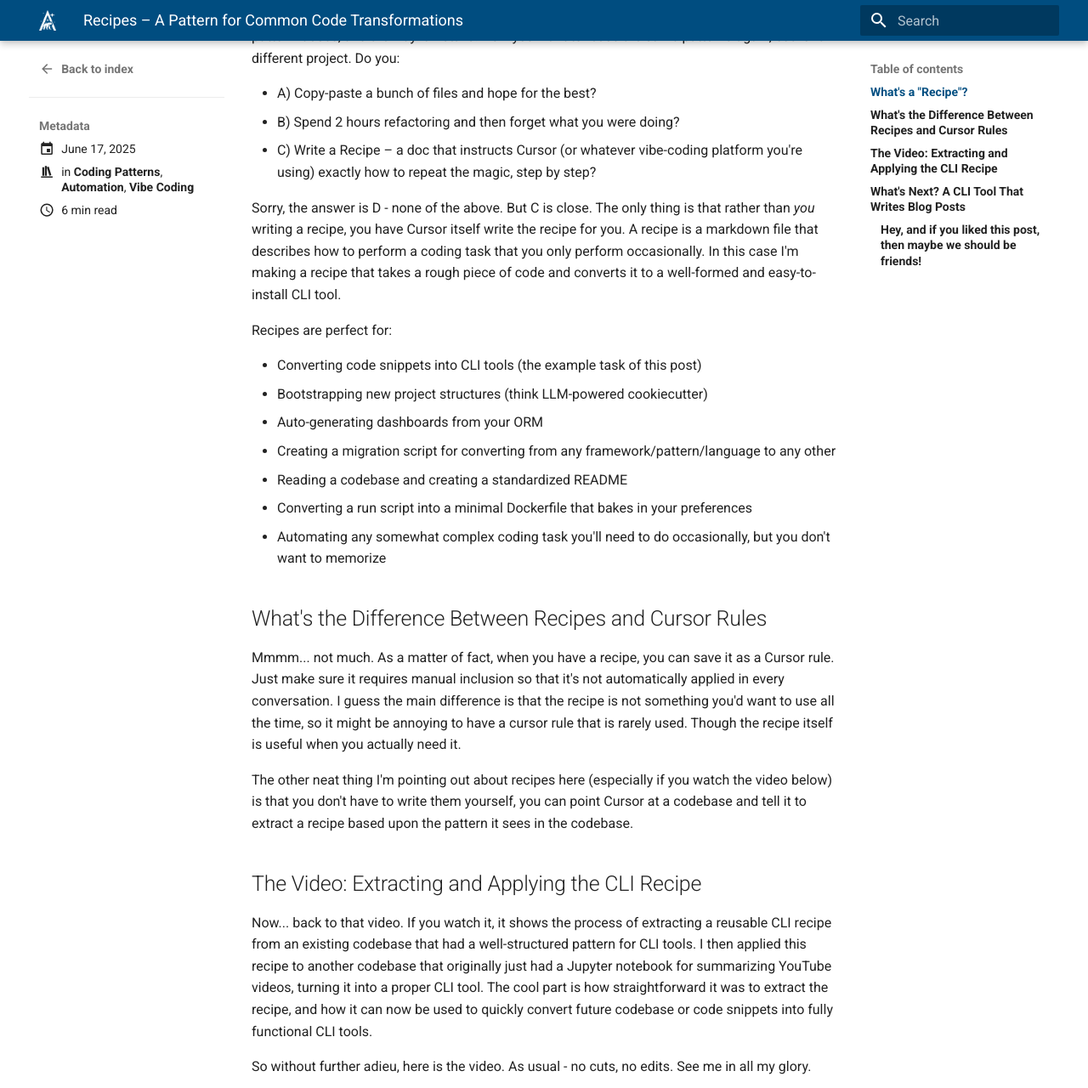
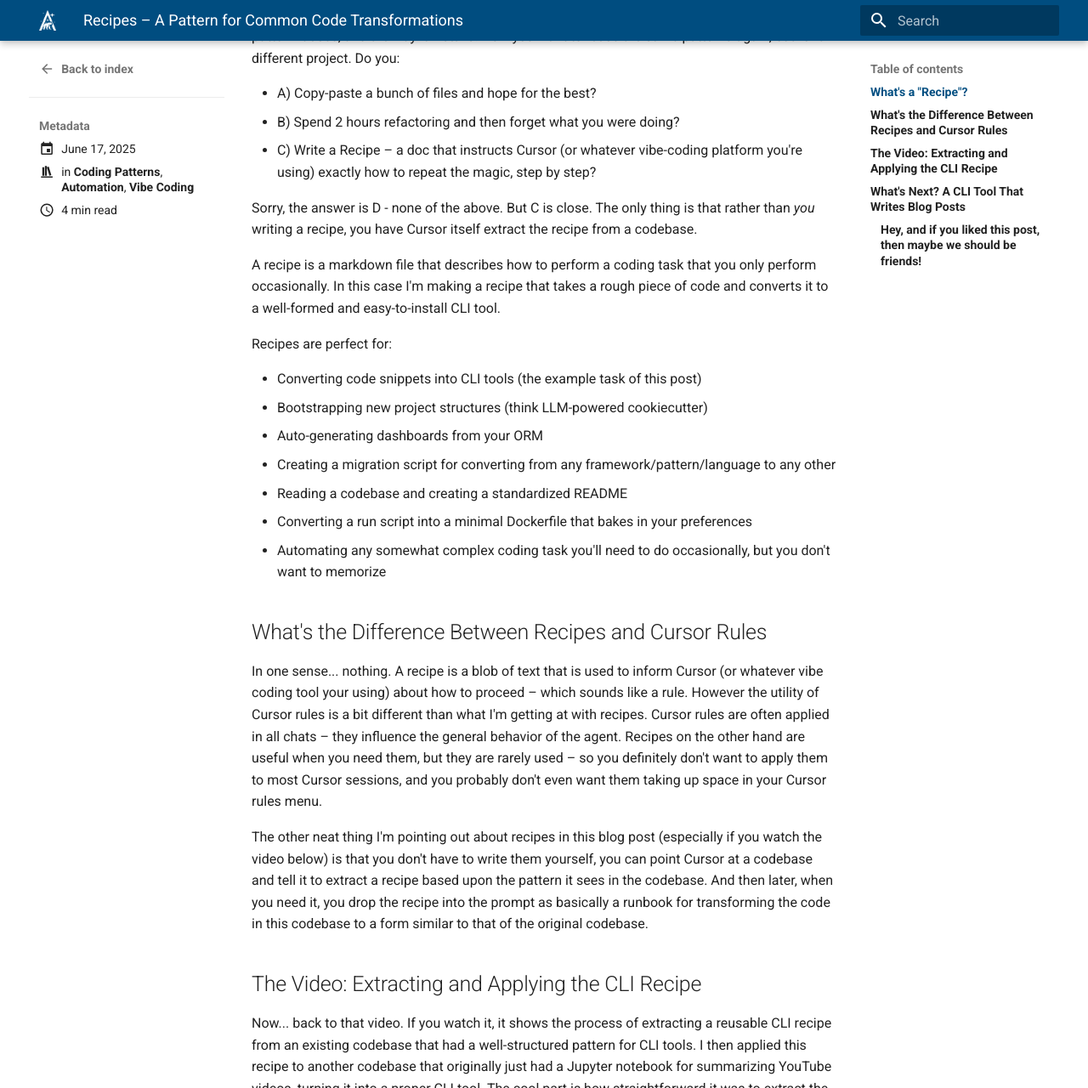
Before and after one commit to arcturus-labs/blog, an MkDocs documentation site: the page built from docs/blog/posts/recipes_for_code_transformation.md, in a window 1280 px wide and 1400 px high, scrolled down 928 px, cut to the strip 0-1280 px from the top of the window. Shown: the whole strip at 85% size. Built offline with MkDocs 1.6.1 and Material for MkDocs 9.7.7, drawn with Linux system fonts in a browser that asks for light colours; some of the changed lines change nothing that is shown; some of the changed text lies outside the part shown.

Commit message:
some rewrite - and better transcript

````diff
--- a/docs/blog/posts/recipes_for_code_transformation.md
+++ b/docs/blog/posts/recipes_for_code_transformation.md
@@ -28,7 +28,9 @@
 - B) Spend 2 hours refactoring and then forget what you were doing?
 - C) Write a Recipe – a doc that instructs Cursor (or whatever vibe-coding platform you're using) exactly how to repeat the magic, step by step?
 
-Sorry, the answer is D - none of the above. But C is close. The only thing is that rather than _you_ writing a recipe, you have Cursor itself write the recipe for you. A recipe is a markdown file that describes how to perform a coding task that you only perform occasionally. In this case I'm making a recipe that takes a rough piece of code and converts it to a well-formed and easy-to-install CLI tool.
+Sorry, the answer is D - none of the above. But C is close. The only thing is that rather than _you_ writing a recipe, you have Cursor itself extract the recipe from a codebase.
+
+A recipe is a markdown file that describes how to perform a coding task that you only perform occasionally. In this case I'm making a recipe that takes a rough piece of code and converts it to a well-formed and easy-to-install CLI tool.
 
 Recipes are perfect for:
 
@@ -42,9 +44,9 @@
 
 ## What's the Difference Between Recipes and Cursor Rules
 
-Mmmm... not much. As a matter of fact, when you have a recipe, you can save it as a Cursor rule. Just make sure it requires manual inclusion so that it's not automatically applied in every conversation. I guess the main difference is that the recipe is not something you'd want to use all the time, so it might be annoying to have a cursor rule that is rarely used. Though the recipe itself is useful when you actually need it.
+In one sense... nothing. A recipe is a blob of text that is used to inform Cursor (or whatever vibe coding tool your using) about how to proceed – which sounds like a rule. However the utility of Cursor rules is a bit different than what I'm getting at with recipes. Cursor rules are often applied in all chats – they influence the general behavior of the agent. Recipes on the other hand are useful when you need them, but they are rarely used – so you definitely don't want to apply them to most Cursor sessions, and you probably don't even want them taking up space in your Cursor rules menu.
 
-The other neat thing I'm pointing out about recipes here (especially if you watch the video below) is that you don't have to write them yourself, you can point Cursor at a codebase and tell it to extract a recipe based upon the pattern it sees in the codebase.
+The other neat thing I'm pointing out about recipes in this blog post (especially if you watch the video below) is that you don't have to write them yourself, you can point Cursor at a codebase and tell it to extract a recipe based upon the pattern it sees in the codebase. And then later, when you need it, you drop the recipe into the prompt as basically a runbook for transforming the code in this codebase to a form similar to that of the original codebase.
 
 ## The Video: Extracting and Applying the CLI Recipe
 
@@ -55,57 +57,15 @@
     <iframe width="100%" height="500" src="https://www.youtube.com/embed/jqV4AhjhIfY" title="Vibe coding the Recipe pattern and then applying it." frameborder="0" allow="accelerometer; autoplay; clipboard-write; encrypted-media; gyroscope; picture-in-picture" allowfullscreen></iframe>
 </figure>
 
-- [Here's the repo with the final tool implementation](https://github.com/arcturus-labs/summarize-youtube)
-- [Here's the recipe that created the CLI tool, packaging, and install scripts](https://github.com/arcturus-labs/summarize-youtube/blob/main/RECIPE.md)
-
-
-<details>
-<summary>Here is the summary of the YouTube video generated using the CLI tool created in the YouTube video</code></summary>
-
-```
-- Tool introduction and purpose
-  Summary: Introduces a tool converting URLs to markdown and a new similar tool for YouTube video summaries.
-  First occurrence: 2.32 - "I've got a tool that I created called"
-  Most important: 51.84 - "grabs a YouTube video, grabs its transcript, and then uh turns it into a summary with like timestamps and stuff"
-
-- Goal of the experiment
-  Summary: Plans to extract a reusable recipe for creating command line tools and apply it to the YouTube summary tool.
-  First occurrence: 69.28 - "is super meta. Basically, I want to extract the pattern I used here to create uh an uh create a um command line application."
-  Most important: 92.72 - "the recipe effectively to do that and then apply the recipe today to the uh YouTube summary command that I want."
-
-- Review of existing tool structure
-  Summary: Examines the current project structure, focusing on essential files for CLI tools.
-  First occurrence: 196.08 - "I'm going to create a recipe that will generate command line tools which look similar in organization to the command line tool of this directory."
-  Most important: 296.32 - "I think the init is important, the main's important, the CLI is important."
-
-- Adjustments to the recipe and project structure preferences
-  Summary: Specifies which parts of the structure and dependencies matter or don't for the recipe.
-  First occurrence: 346.08 - "So, here's some changes to make with the above ideas that you've extracted."
-  Most important: 373.759 - "I do care about the project structure. Uh it should look roughly like what you have there."
-
-- Writing the README and installation instructions
-  Summary: Creates a README explaining how to convert code into globally available CLI tools.
-  First occurrence: 495.919 - "create a readme file that explains how to take a repo or a folder that has a CLI file inside of it."
-  Most important: 686.24 - "This is how you install it in that virtual environment. That's what I actually care about."
-
-- Testing the recipe with the YouTube summary tool
-  Summary: Attempts to apply the recipe to the YouTube summary code and test the resulting CLI tool.
-  First occurrence: 768.0 - "Now see if it works. All right, I'm go to Scratch. I'm going go to summarize YouTube."
-  Most important: 1194.96 - "It's taking a while. It's a chance it might actually work."
-
-- Final reflections and success confirmation
-  Summary: Confirms the CLI tool works and reflects on extracting a reusable recipe for making CLI tools.
-  First occurrence: 1240.88 - "That appeared to work. Cool."
-  Most important: 1251.36 - "what I did was extracted a cool pattern for taking whatever code I felt like making today and turning it into a command line tool that installs globally."
-```
-
-</details>
+- [Here's the repo with the final tool implementation.](https://github.com/arcturus-labs/summarize-youtube)
+- [Here's the recipe that created the CLI tool, packaging, and install scripts.](https://github.com/arcturus-labs/summarize-youtube/blob/main/RECIPE.md)
+- [Here is the summary of the YouTube video generated using the CLI tool created in the YouTube video.](https://github.com/arcturus-labs/summarize-youtube/blob/main/summary_of_video.md)
 
 ## What's Next? A CLI Tool That Writes Blog Posts
 
 Now I've got a recipe for converting scraps of code into well-organized CLI tools.
 
-If you thought this was the end of the recursion, think again. As an experiment, I wrote the first draft of this post by prompting Cursor with the text of the YouTube summary (above) and some general guidance about what I wanted. So the obvious thing to do next is to copy the Cursor conversation into a notebook, make a half-assed prompt for writing blog posts, and then apply my new recipe to convert the prompt into a CLI tool that can write a blog post from piped in text. Maybe I'll use that tool to write a blog post about how it wrote itself.
+If you thought this was the end of the recursion, think again. As an experiment, I wrote the first draft of this post by prompting Cursor with the text of the YouTube summary and some general guidance about what I wanted. So the obvious thing to do next is to copy the Cursor conversation into a notebook, make a half-assed prompt for writing blog posts, and then apply my new recipe to convert the prompt into a CLI tool that can write a blog post from piped in text. Maybe I'll use that tool to write a blog post about how it wrote itself.
 
 ---
 
````
